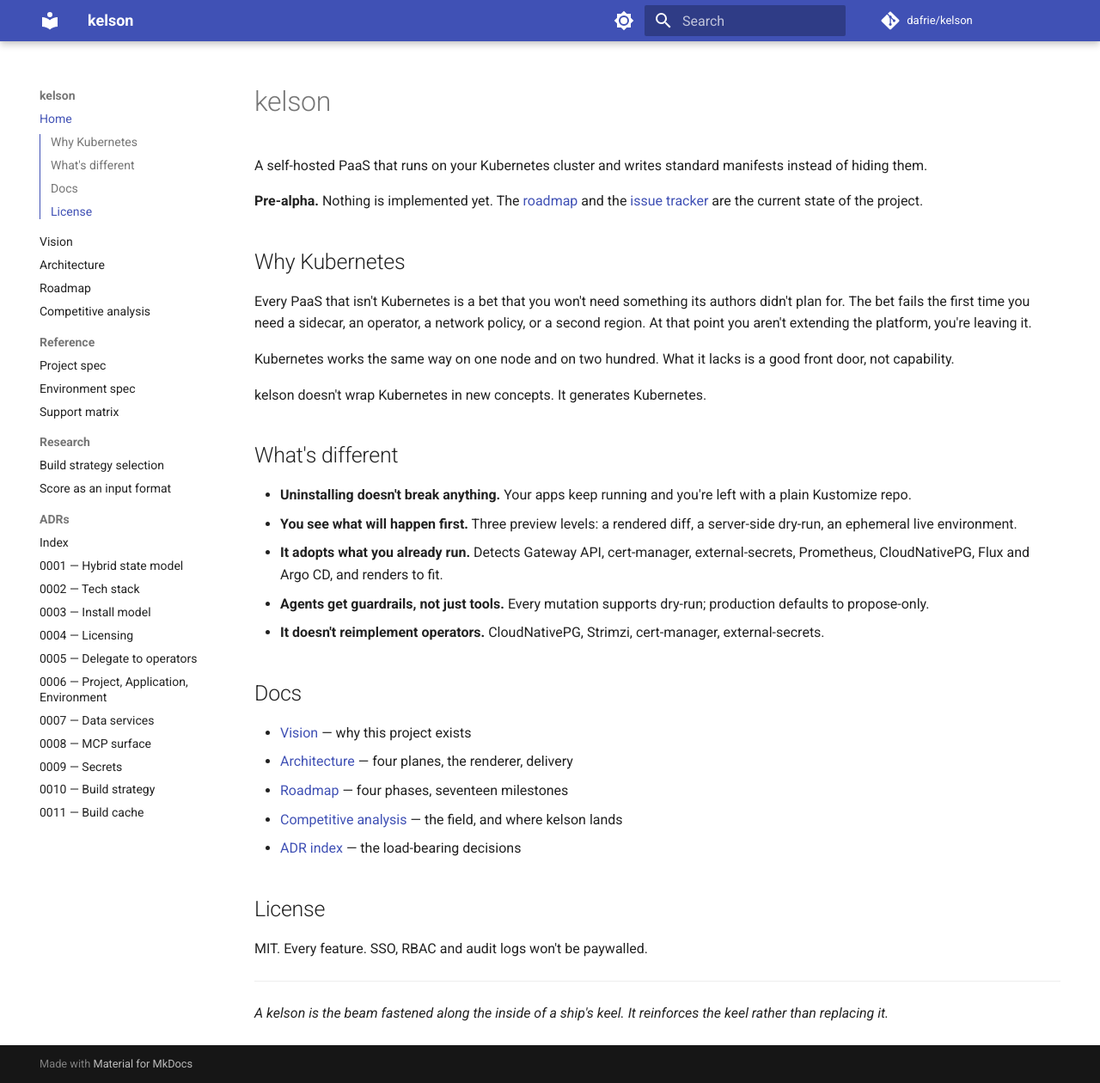
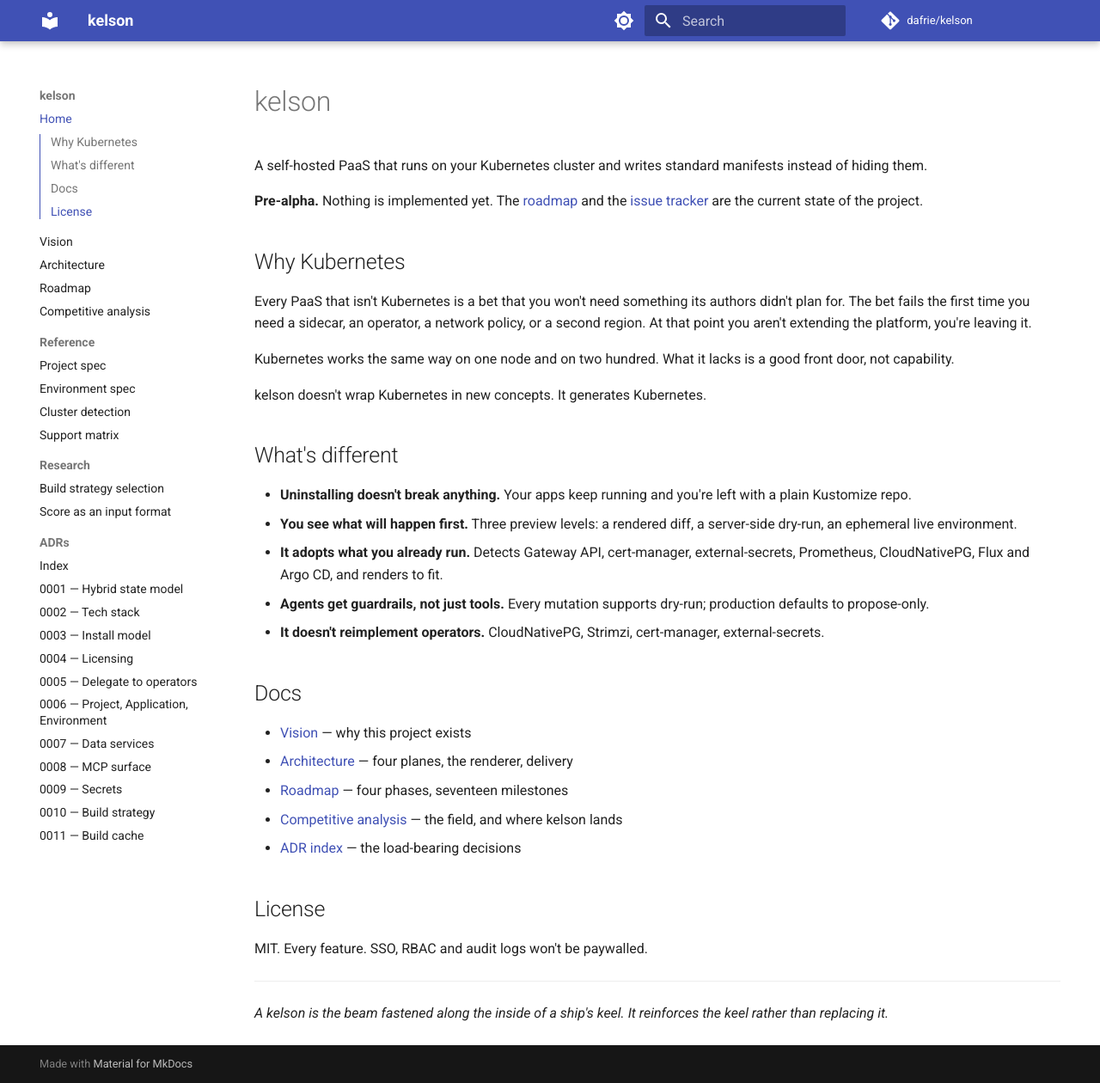
Before and after one commit to dafrie/kelson, an MkDocs documentation site: the page built from docs/index.md, in a window 1280 px wide and 1260 px high. Shown: the whole window at 86% size. Built offline with MkDocs 1.6.1 and Material for MkDocs 9.7.7, drawn with Linux system fonts in a browser that asks for light colours; comment, search, counter and statistics services are not loaded.

Commit message:
docs: put the detection page in the nav
It shipped with #56 as an orphan file, reachable only by URL.

Co-Authored-By: Claude Opus 5 <noreply@anthropic.com>

```diff
--- a/mkdocs.yml
+++ b/mkdocs.yml
@@ -37,6 +37,7 @@ nav:
   - Reference:
       - Project spec: reference/project.md
       - Environment spec: reference/environment.md
+      - Cluster detection: detection.md
       - Support matrix: reference/support-matrix.md
   - Research:
       - Build strategy selection: research/build-strategy-selection.md
```
